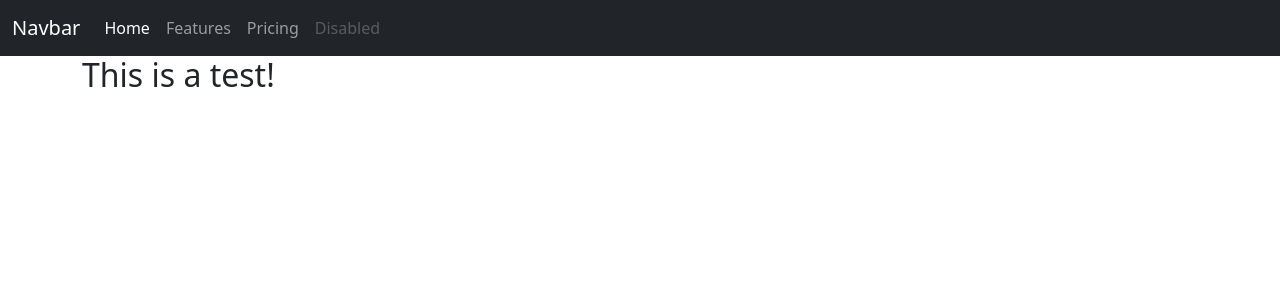
After one commit to ibsy000/week6_intro_to_flask, a Flask app: template app/templates/test.html in a window 1280 px wide. The commit adds this page. Shown: the top 300 px of the page. Run offline with Flask 2, Linux system fonts and the light colour scheme; the template is opened without the code that fills it, so the values that code supplies are empty; some libraries are stand-ins or nearby versions.

Commit message:
added base.html, altered index.html to be a child of base.html, test.html created, updated routes.py altered /test route to be directed to new test.html

```diff
--- a/app/routes.py
+++ b/app/routes.py
@@ -12,4 +12,4 @@ def index():
 
 @app.route('/test')
 def test():
-    return 'This is a test'
+    return render_template('test.html')
--- /dev/null
+++ b/app/templates/base.html
@@ -0,0 +1,44 @@
+<!DOCTYPE html>
+<html lang="en">
+    <head>
+        <meta charset="UTF-8">
+        <meta name="viewport" content="width=device-width, initial-scale=1.0">
+        <meta http-equiv="X-UA-Compatible" content="ie=edge">
+        <meta name="Description" content="Enter your description here"/>
+        <link rel="stylesheet" href="https://cdnjs.cloudflare.com/ajax/libs/twitter-bootstrap/5.1.0/css/bootstrap.min.css">
+        <link rel="stylesheet" href="https://cdnjs.cloudflare.com/ajax/libs/font-awesome/5.15.4/css/all.min.css">
+        <!-- <link rel="stylesheet" href="assets/css/style.css"> -->
+        <title>{% block title %}{% endblock title %}</title>
+    </head>
+    <body>
+        <!-- Navbar Goes Here -->
+        <nav class="navbar navbar-expand-lg navbar-dark bg-dark">
+            <div class="container-fluid">
+                <a class="navbar-brand" href="#">Navbar</a>
+                <button class="navbar-toggler" type="button" data-bs-toggle="collapse" data-bs-target="#navbarNavAltMarkup" aria-controls="navbarNavAltMarkup" aria-expanded="false" aria-label="Toggle navigation">
+                <span class="navbar-toggler-icon"></span>
+                </button>
+                <div class="collapse navbar-collapse" id="navbarNavAltMarkup">
+                <div class="navbar-nav">
+                    <a class="nav-link active" aria-current="page" href="#">Home</a>
+                    <a class="nav-link" href="#">Features</a>
+                    <a class="nav-link" href="#">Pricing</a>
+                    <a class="nav-link disabled" href="#" tabindex="-1" aria-disabled="true">Disabled</a>
+                </div>
+                </div>
+            </div>
+        </nav>
+
+        <!-- Start Container -->
+        <div class="container">
+
+            {% block content %}{% endblock content %}
+
+        </div>
+
+
+
+        <script src="https://cdnjs.cloudflare.com/ajax/libs/popper.js/2.9.2/umd/popper.min.js"></script>
+        <script src="https://cdnjs.cloudflare.com/ajax/libs/twitter-bootstrap/5.1.0/js/bootstrap.min.js"></script>
+    </body>
+</html>
--- /dev/null
+++ b/app/templates/test.html
@@ -0,0 +1,7 @@
+{% extends 'base.html' %}
+
+{% block title %} Test Tab {% endblock title %}
+
+{% block content %}
+<h2>This is a test!</h2>
+{% endblock content %}
```
Also changed, not shown: app/templates/index.html (+5 -39 lines).
